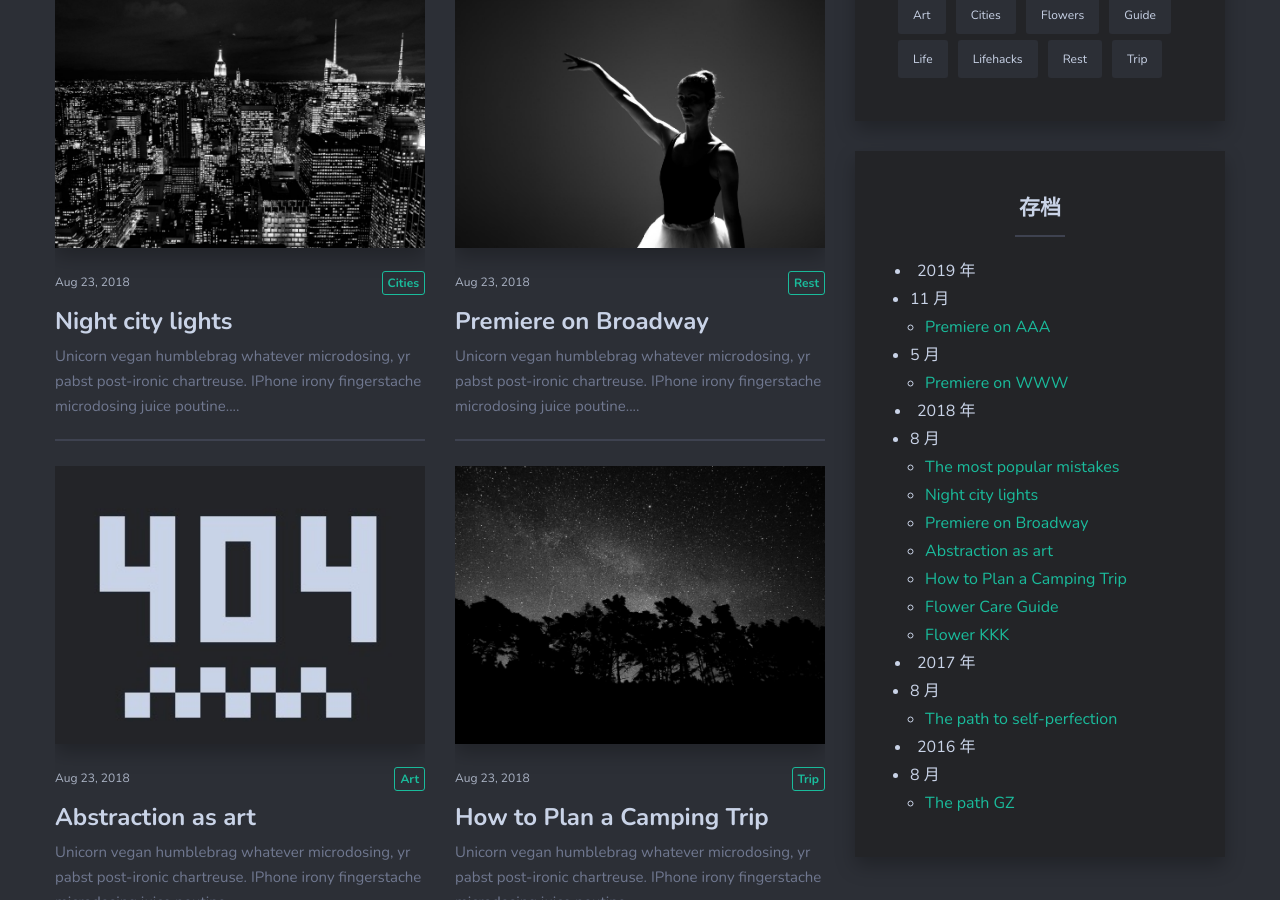
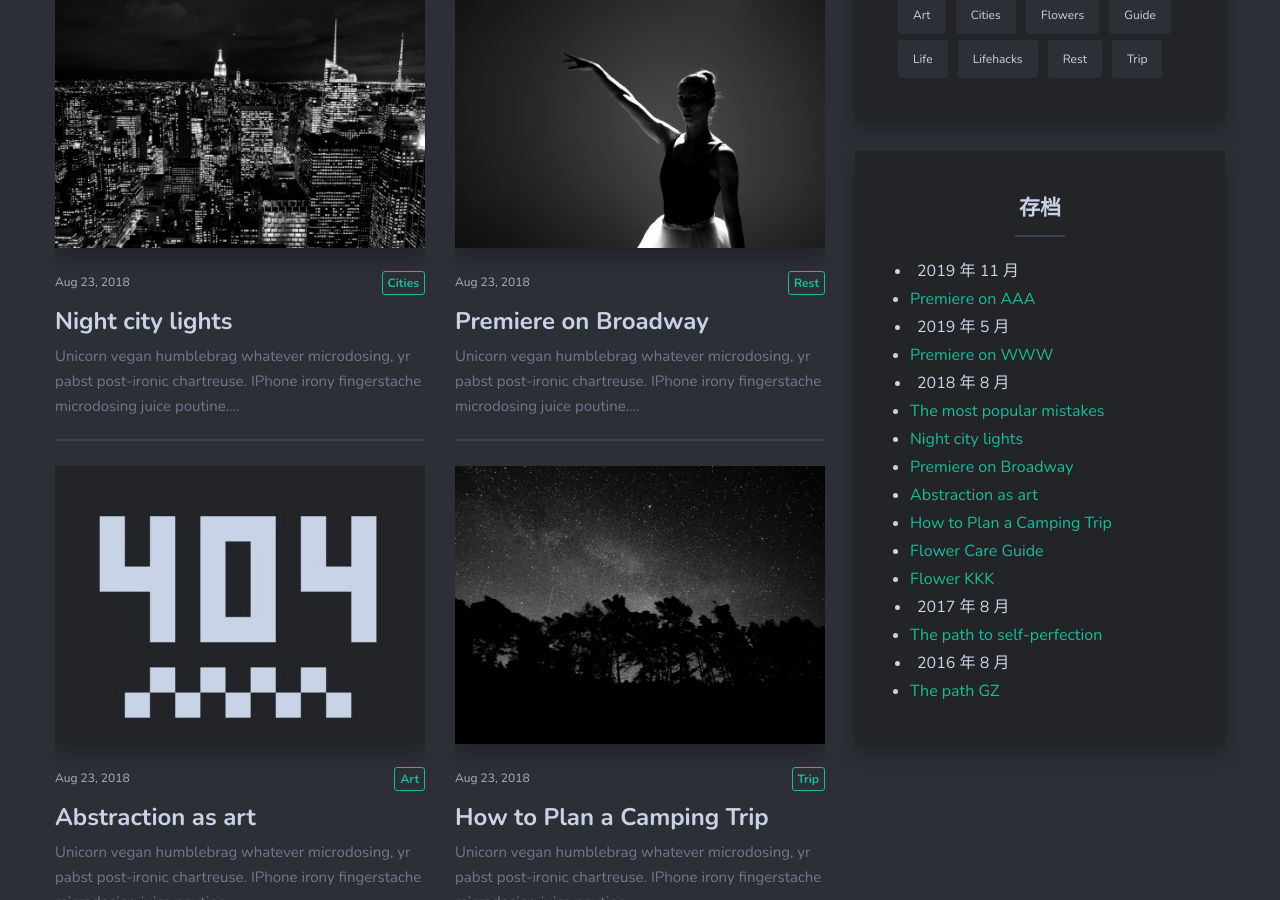
Before and after one commit to D-BI-TECH/D-BI-TECH.github.io, a Jekyll site: the page built from index.html, in a window 1280 px wide and 900 px high, scrolled down 1250 px. Built offline with Jekyll 4.4.1, drawn with Linux system fonts in a browser that asks for light colours; nearby versions of some CDN libraries; the list of posts is cut into pages by our own code.

Commit message:
Update sidebar.html

```diff
--- a/_includes/sidebar.html
+++ b/_includes/sidebar.html
@@ -67,8 +67,7 @@
 
     {% if forloop.first %}
     <li> {{ % postYear | append:postYear | append: " 年" %}}
-        <ul class="collapse" role="button">
-            <li> {{ % postMonth | append:postMonth | append: " 月" %}}
+         {{ % postMonth | append:postMonth | append: " 月" %}}
                 <ul>
     {% endif %}
 
@@ -77,17 +76,17 @@
 
     {% elsif postYear == currentYear and postMonth != currentMonth %}
         </ul></li>
-        <li> {{ % postMonth | append:postMonth | append: " 月" %}}
-            <ul>
+        <li> {{ % postYear | append:postYear | append: " 年" %}}
+             {{ % postMonth | append:postMonth | append: " 月" %}}
+             <ul>
                 <li><a href="{{ post.url | prepend: site.baseurl }}">{{ post.title }}</a></li>
 
     {% elsif postYear != currentYear %}
         </ul></li></ul></li>
             <li> {{ % postYear | append:postYear | append: " 年" %}}
-                <ul>
-                    <li> {{ % postMonth | append:postMonth | append: " 月" %}}
-                        <ul>
-                            <li><a href="{{ post.url | prepend: site.baseurl }}">{{ post.title }}</a></li>
+                 {{ % postMonth | append:postMonth | append: " 月" %}}
+                  <ul>
+                      <li><a href="{{ post.url | prepend: site.baseurl }}">{{ post.title }}</a></li>
     {% endif %}
     {% assign currentYear = postYear %}
     {% assign currentMonth = postMonth %}
```
